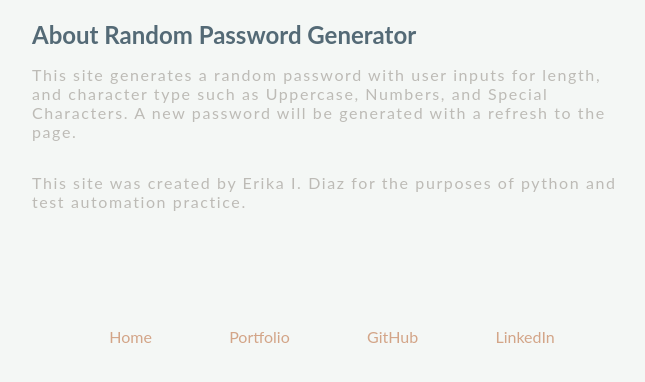
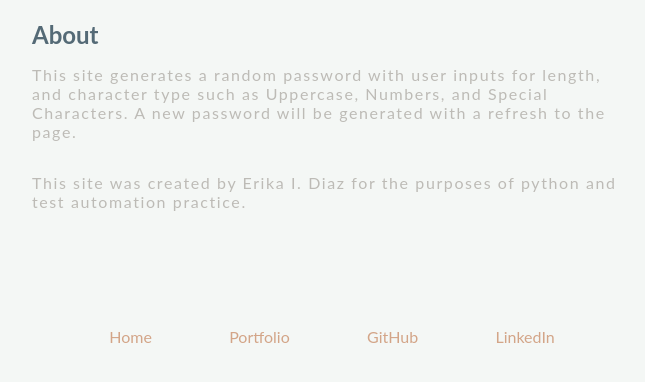
Before and after one commit to ErikaItzelDiaz/passwordGenerator, a Flask app: page /about/ in a window 1280 px wide. Shown: the part 186-568 px from the top of the page, without its empty margins (308-953 px from the left). Run offline with Flask 3, Linux system fonts and the light colour scheme.

```diff
--- a/templates/about.html
+++ b/templates/about.html
@@ -16,7 +16,7 @@
 			</div>
 		</header>
 	    <section class="content">
-	        <h1 class="content__title">About Random Password Generator</h1>
+	        <h1 class="content__title">About</h1>
 	        <p class="content__text">
 		        This site generates a random password with user inputs for  length, and character type
 		        such as Uppercase, Numbers, and Special Characters. A new password will be generated
```
